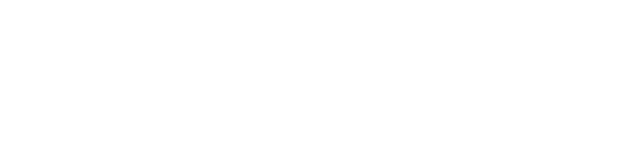
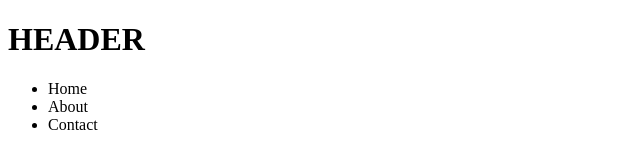
Before and after one commit to KodeGo-Bootcamp/rbsl-BasicLayout-SemanticElement, a plain HTML site: page index.html in a window 1280 px wide. Shown: the whole page, without its empty margins (0-640 px from the left). Drawn offline with Linux system fonts and the light colour scheme.

Commit message:
Add header and nav -WIP

```diff
--- a/index.html
+++ b/index.html
@@ -8,10 +8,17 @@
 </head>
 <body>
     <!--**************************HEADER SECTION*****************************************-->
-
-
-    <!----------------Navigation SECTION----------------->
-
+    <header>
+        <h1>HEADER</h1>
+        <!----------------Navigation SECTION----------------->
+        <nav>
+            <ul>
+                <li>Home</li>
+                <li>About</li>
+                <li>Contact</li>
+            </ul>
+        </nav>
+    </header>
 
     <!--**************************Main SECTION*****************************************-->
 
```
